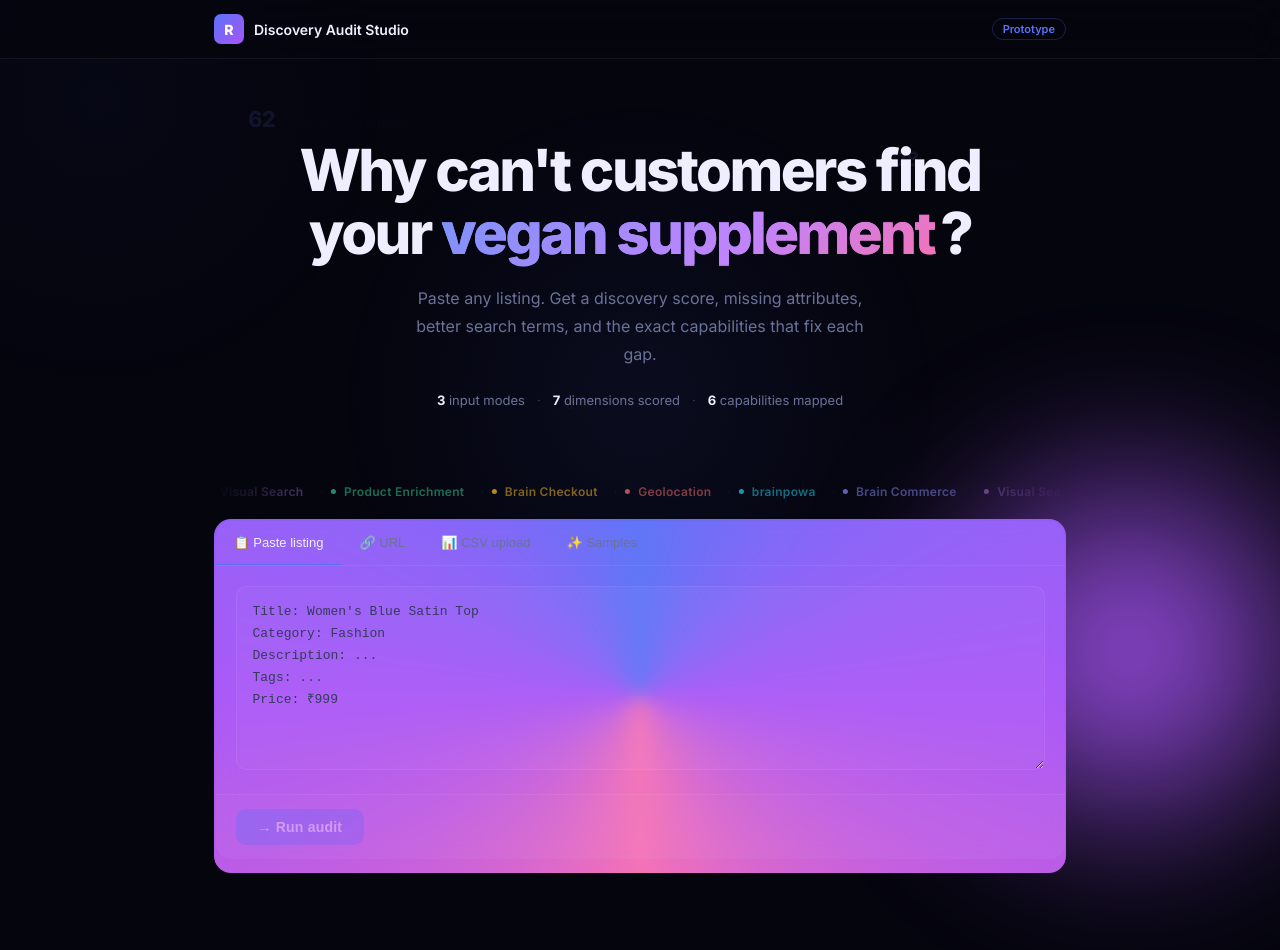
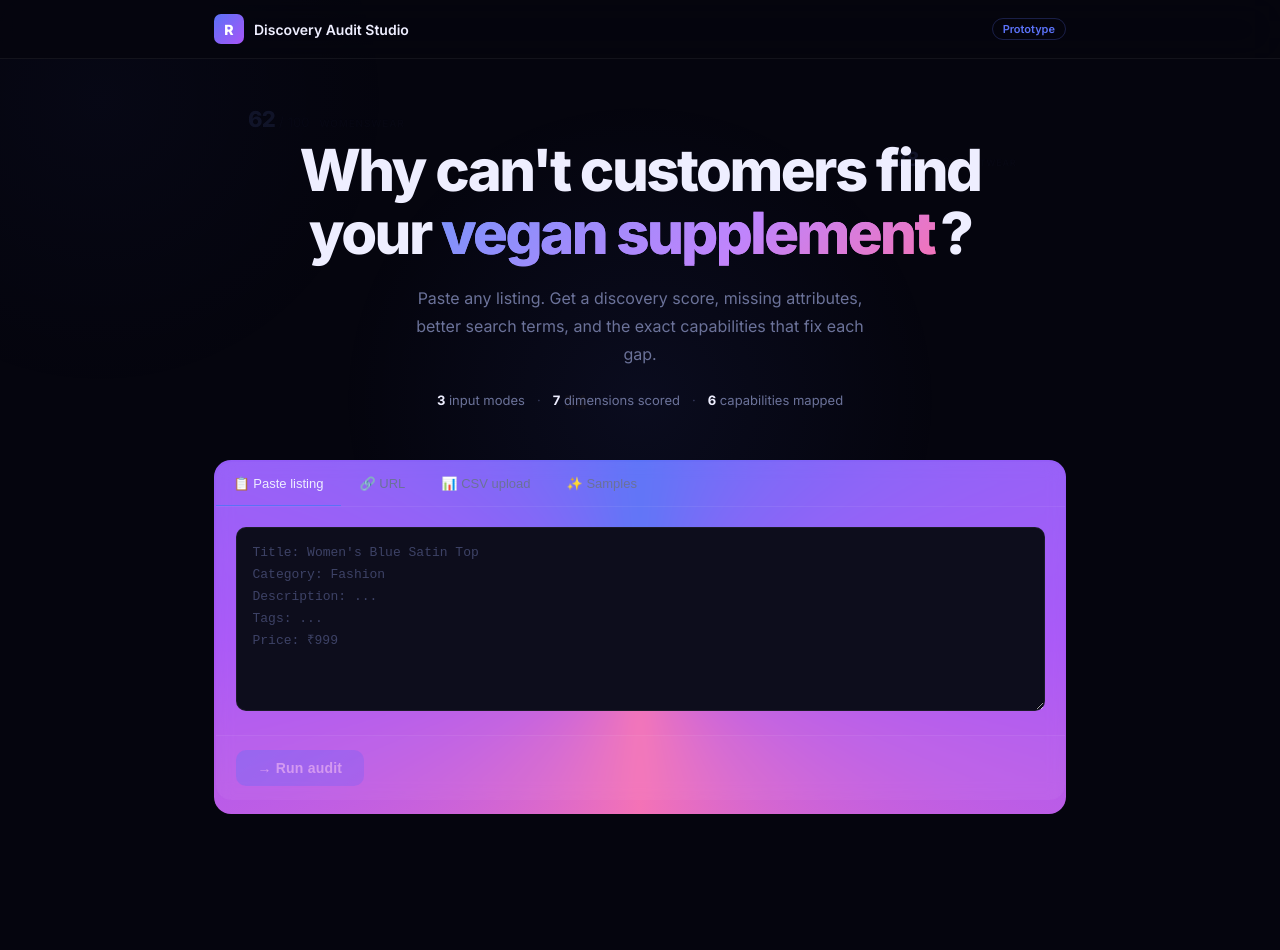
Before and after one commit to paarikasharma/rezolve-audit-tool, a React (Vite) app: page / in a window 1280 px wide. Shown: the top 950 px of the page. After the commit the page ends 894 px from the top, so only its background shows below. Built offline with nearby package versions, Linux system fonts and the light colour scheme.

Commit message:
remove purple orb, marquee; fix textarea text visibility

```diff
--- a/src/App.jsx
+++ b/src/App.jsx
@@ -4,7 +4,6 @@ import Header from './components/Header'
 import Typewriter from './components/Typewriter'
 import FloatingBadges from './components/FloatingBadges'
 import CursorGlow from './components/CursorGlow'
-import Marquee from './components/Marquee'
 import InputPanel from './components/InputPanel'
 import { ScoreHero, DimensionList } from './components/ScoreGauge'
 import ListingImprover from './components/ListingImprover'
@@ -74,7 +73,6 @@ export default function App() {
 
         {(mode === 'idle' || mode === 'loading' || mode === 'error') && (
           <>
-            <Marquee />
             <div className="input-appear input-panel-wrap">
               <InputPanel onAnalyze={handleAnalyze} loading={mode === 'loading'} />
             </div>
--- a/src/index.css
+++ b/src/index.css
@@ -57,18 +57,8 @@ body::before {
   transition: background 0.1s ease;
 }
 
-/* ambient orb — bottom right purple */
-body::after {
-  content: '';
-  position: fixed;
-  width: 700px; height: 700px;
-  background: radial-gradient(circle, rgba(168,85,247,0.18), transparent 70%);
-  bottom: -250px; right: -250px;
-  border-radius: 50%;
-  pointer-events: none;
-  z-index: 0;
-  filter: blur(60px);
-}
+/* ambient orb — removed */
+body::after { content: none; }
 body::before {
   width: 600px; height: 600px;
   background: radial-gradient(circle, #5b72f7, transparent 70%);
@@ -175,10 +165,10 @@ body::after {
 
 textarea, input[type="url"] {
   width: 100%;
-  background: rgba(255,255,255,0.03);
+  background: #0d0d1c;
   border: 1px solid var(--border);
   border-radius: var(--r-sm);
-  color: var(--text);
+  color: #eeeeff;
   font-family: var(--mono);
   font-size: 13px;
   padding: 14px 16px;
@@ -189,9 +179,9 @@ textarea, input[type="url"] {
 }
 textarea:focus, input[type="url"]:focus {
   border-color: rgba(91,114,247,0.4);
-  background: rgba(91,114,247,0.04);
+  background: #0f0f22;
 }
-textarea::placeholder, input::placeholder { color: var(--text-muted); }
+textarea::placeholder, input::placeholder { color: #3d4266; }
 
 .url-note {
   margin-top: 10px; font-size: 12px; color: var(--text-2);
```
